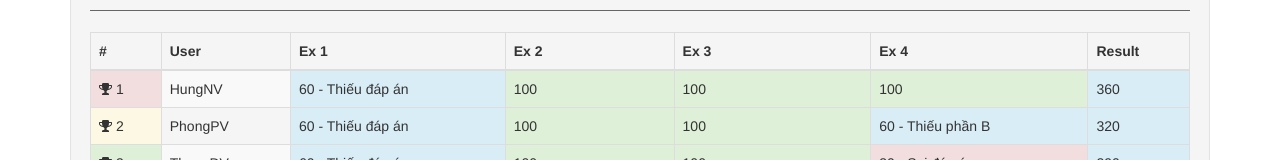
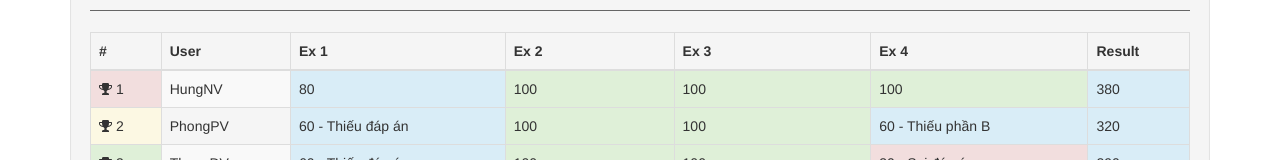
Before and after one commit to dacsang97/scoreboard, a plain HTML site: page index.html in a window 1280 px wide. Shown: the part 451-611 px from the top of the page. Drawn offline with nearby package versions, Linux system fonts and the light colour scheme.

Commit message:
Update 21h05

```diff
--- a/index.html
+++ b/index.html
@@ -72,11 +72,11 @@
   	<tr>
       <td class="danger"><i class="fa fa-trophy"></i> 1</td>
       <td>HungNV</td>
-      <td class="info">60 - Thiếu đáp án</td>
+      <td class="info">80</td>
       <td class="success">100</td>
       <td class="success">100</td>
       <td class="success">100</td>
-      <td class="info">360</td>
+      <td class="info">380</td>
     </tr>
   	<tr>
   		<td class="warning"><i class="fa fa-trophy"></i> 2</td>
```
